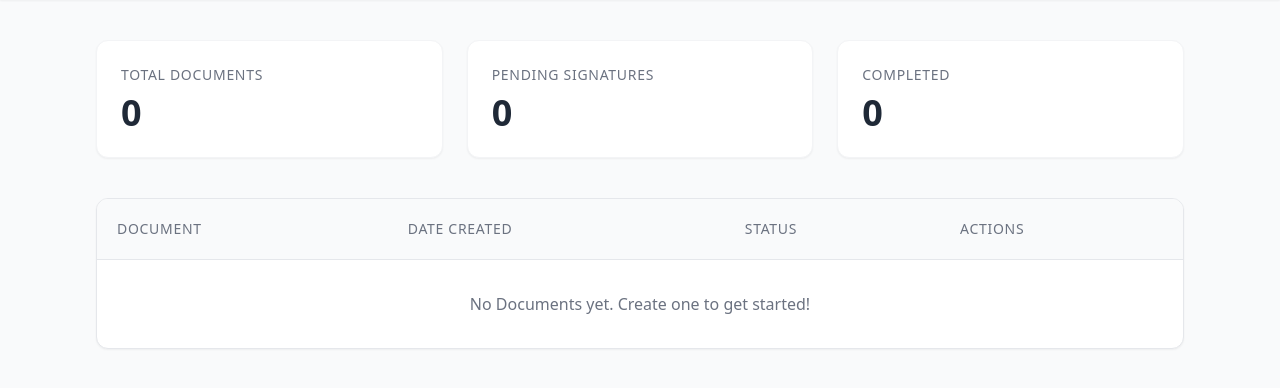
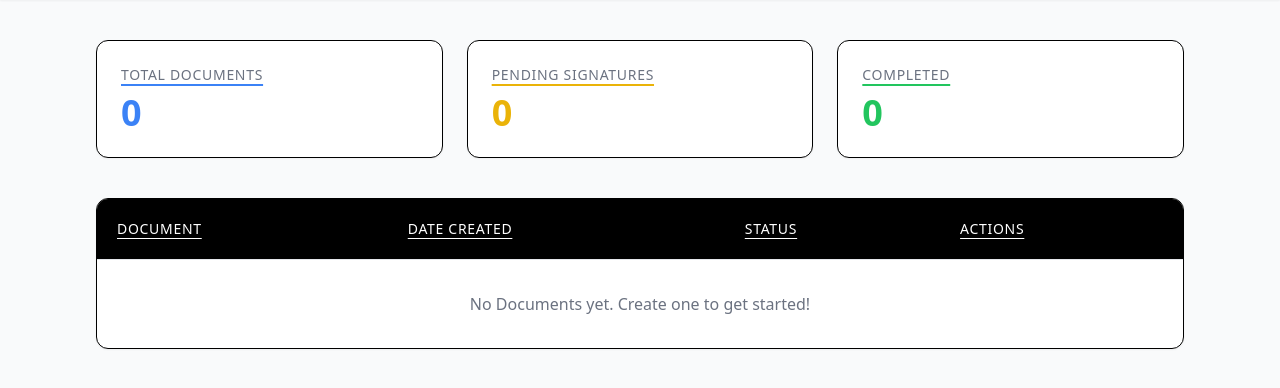
Before and after one commit to pr1hm/openseal, a FastAPI app: page / in a window 1280 px wide. Shown: the part 77-465 px from the top of the page. Run offline with FastAPI, Linux system fonts and the light colour scheme; data that the repository does not hold is empty; parts of the project's set-up code (start-up, migrations or seed data) failed here and were passed over; some libraries are stand-ins or nearby versions.

Commit message:
Enhance dashboard styling and improve static file mounting

```diff
--- a/main.py
+++ b/main.py
@@ -11,13 +11,13 @@ import uvicorn
 import sqlite3
 import uuid
 
-app.mount("/static", StaticFiles(directory=STATIC_DIR), name="static")
 app = FastAPI()
 
 BASE_DIR = os.path.dirname(os.path.abspath(__file__))
 STATIC_DIR = os.path.join(BASE_DIR, "static")
 TEMPLATES_DIR = os.path.join(BASE_DIR, "templates")
 DB_FILE = os.path.join(BASE_DIR, "signatures.db")
+app.mount("/static", StaticFiles(directory=STATIC_DIR), name="static")
 
 @app.get("/favicon.ico", include_in_schema=False)
 async def favicon():
--- a/static/dashboard.js
+++ b/static/dashboard.js
@@ -34,7 +34,7 @@ async function loadDashboard() {
             }
 
             const tr = document.createElement('tr');
-            tr.className = "hover:bg-gray-50 transition";
+            tr.className = "transition";
             tr.innerHTML = `
                 <td class="p-5 font-medium text-gray-900">${doc.filename}</td>
                 <td class=p-5 text-gray-500 text-sm">${date}</td>
--- a/templates/dashboard.html
+++ b/templates/dashboard.html
@@ -17,23 +17,23 @@
 
     <main class="max-w-6xl mx-auto px-8 py-10">
         <div class="grid grid-cols-1 md:grid-cols-3 gap-6 mb-10">
-            <div class="bg-white p-6 rounded-xl shadow-sm border border-gray-100">
-                <p class="text-sm text-gray-500 font-medium uppercase tracking-wider">Total Documents</p>
-                <p class="text-4xl font-bold text-gray-800 mt-2" id="stat-total">0</p>
+            <div class="bg-white p-6 rounded-xl shadow-sm border border-black">
+                <p class="text-sm text-gray-500 underline underline-offset-4 decoration-2 decoration-blue-500 font-medium uppercase tracking-wider">Total Documents</p>
+                <p class="text-4xl font-bold text-blue-500 mt-2" id="stat-total">0</p>
             </div>
-            <div class="bg-white p-6 rounded-xl shadow-sm border border-gray-100">
-                <p class="text-sm text-gray-500 font-medium uppercase tracking-wider">Pending Signatures</p>
-                <p class="text-4xl font-bold text-gray-800 mt-2" id="stat-pending">0</p>
+            <div class="bg-white p-6 rounded-xl shadow-sm border border-black">
+                <p class="text-sm text-gray-500 underline underline-offset-4 decoration-2 decoration-yellow-500 font-medium uppercase tracking-wider">Pending Signatures</p>
+                <p class="text-4xl font-bold text-yellow-500 mt-2" id="stat-pending">0</p>
             </div>
-            <div class="bg-white p-6 rounded-xl shadow-sm border border-gray-100">
-                <p class="text-sm text-gray-500 font-medium uppercase tracking-wider">Completed</p>
-                <p class="text-4xl font-bold text-gray-800 mt-2" id="stat-completed">0</p>
+            <div class="bg-white p-6 rounded-xl shadow-sm border border-black">
+                <p class="text-sm text-gray-500 underline underline-offset-4 decoration-2 decoration-green-500 font-medium uppercase tracking-wider">Completed</p>
+                <p class="text-4xl font-bold text-green-500 mt-2" id="stat-completed">0</p>
             </div>
         </div>
-        <div class="bg-white rounded-xl shadow-sm border border-gray-200 overflow-hidden">
+        <div class="bg-white rounded-xl shadow-sm border border-black overflow-hidden">
             <table class="w-full text-left border-collapse">
                 <thead>
-                    <tr class="bg-gray-50 border-b border-gray-200 text-sm text-gray-500 uppercase tracking-wider">
+                    <tr class="bg-black border-b border-gray-200 text-sm text-white underline underline-offset-4 uppercase tracking-wider">
                         <th class="p-5 font-medium">Document</th>
                         <th class="p-5 font-medium">Date Created</th>
                         <th class="p-5 font-medium">Status</th>
```
